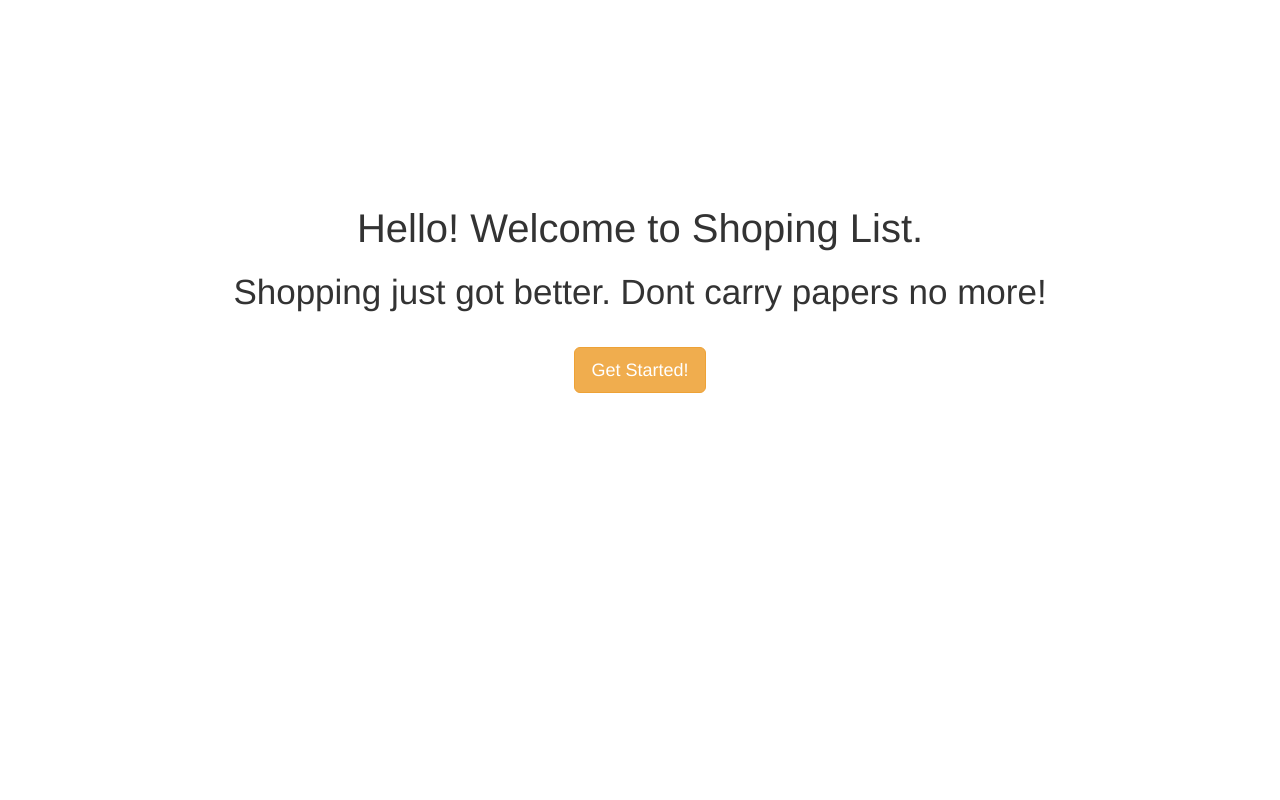
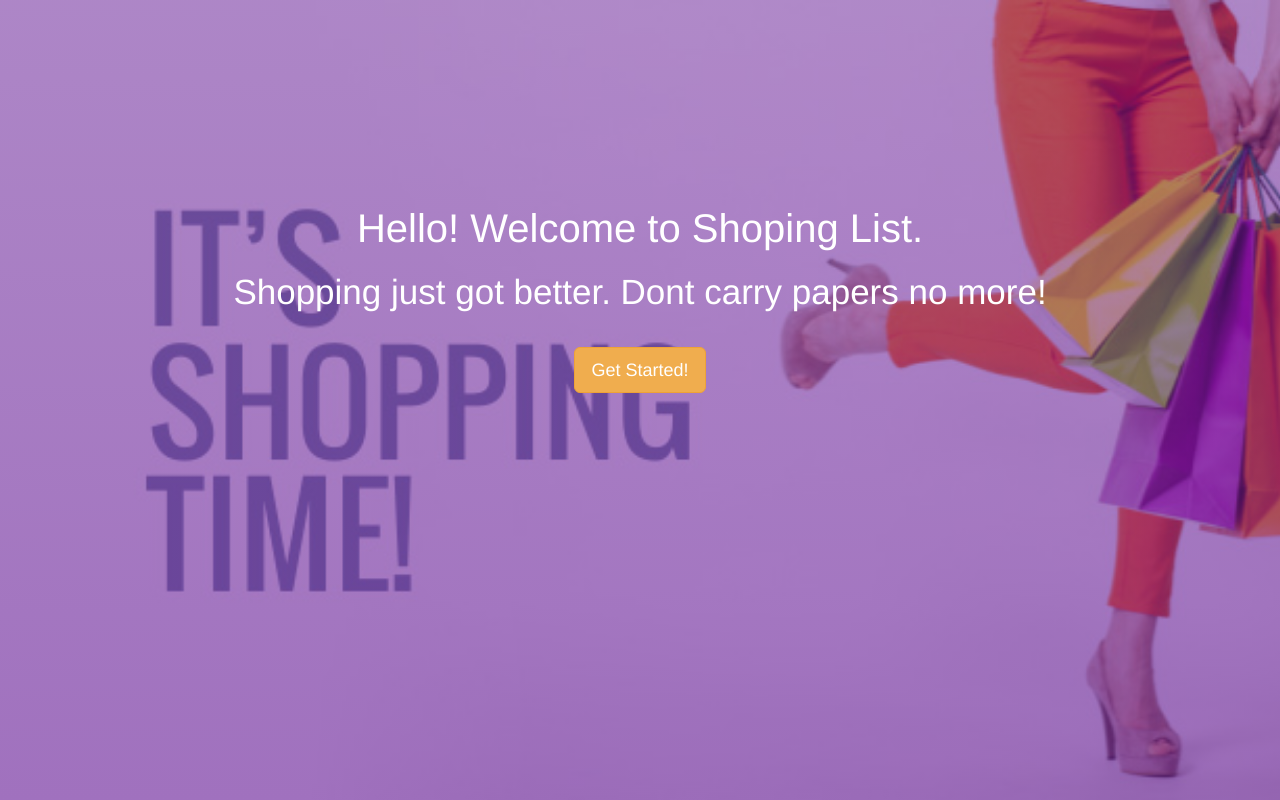
Before and after one commit to imahnama/Shopping_list-app, a Flask app: page / in a window 1280 px wide. Run offline with Flask 2, Linux system fonts and the light colour scheme; some libraries are stand-ins or nearby versions.

```diff
--- a/templates/index.html
+++ b/templates/index.html
@@ -6,15 +6,16 @@
   <link rel="stylesheet" href="https://maxcdn.bootstrapcdn.com/bootstrap/3.3.7/css/bootstrap.min.css">
   <script src="https://ajax.googleapis.com/ajax/libs/jquery/3.2.1/jquery.min.js"></script>
   <script src="https://maxcdn.bootstrapcdn.com/bootstrap/3.3.7/js/bootstrap.min.js"></script>
-    <link rel="stylesheet" href="../assets/stylesheets/app.css" />
+  <link rel="stylesheet" href="{{url_for('static', filename='stylesheets/app.css')}}" />
     <title>Shopping list</title>
 
   </head>
 
   <body>
+    <div id ='bgimg'>
         <section class="landing-section">
           <div class="container">
-            <div class="row">
+            <div class="row text_box">
               <div class="col-md-12">
                <p class="text-medium">Hello! Welcome to Shoping List.</p>
                <p class="text-smaller">Shopping just got better. Dont carry papers no more!</p>
@@ -23,11 +24,12 @@
               </div>
             </div>
           </div>
+
         </section>
-
+      </div>
     <!-- jQuery (necessary for Bootstrap's JavaScript plugins) -->
     <script src="https://ajax.googleapis.com/ajax/libs/jquery/1.12.4/jquery.min.js"></script>
     <!-- Include all compiled plugins (below), or include individual files as needed -->
-    <script src="js/app.js"></script>
+    <script src="{{url_for('static', filename='js/app.js')}}"></script>
   </body>
 </html>
```
